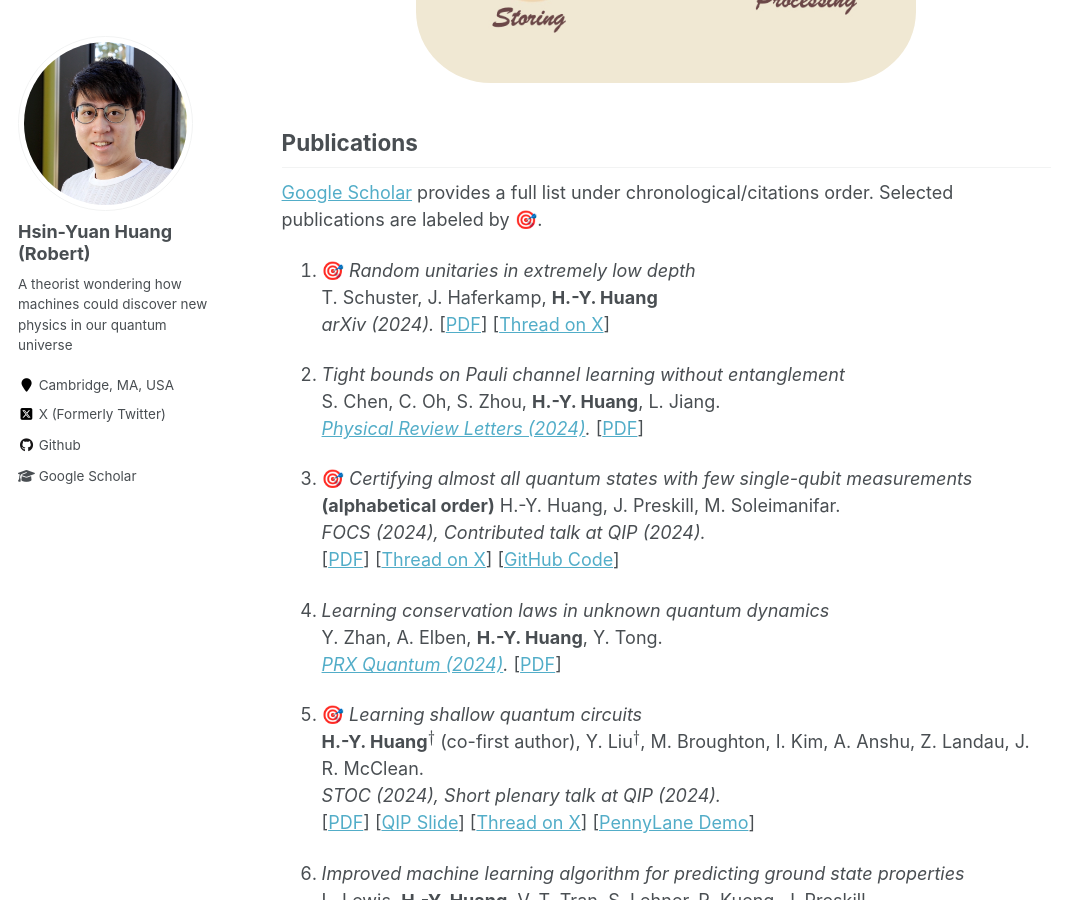
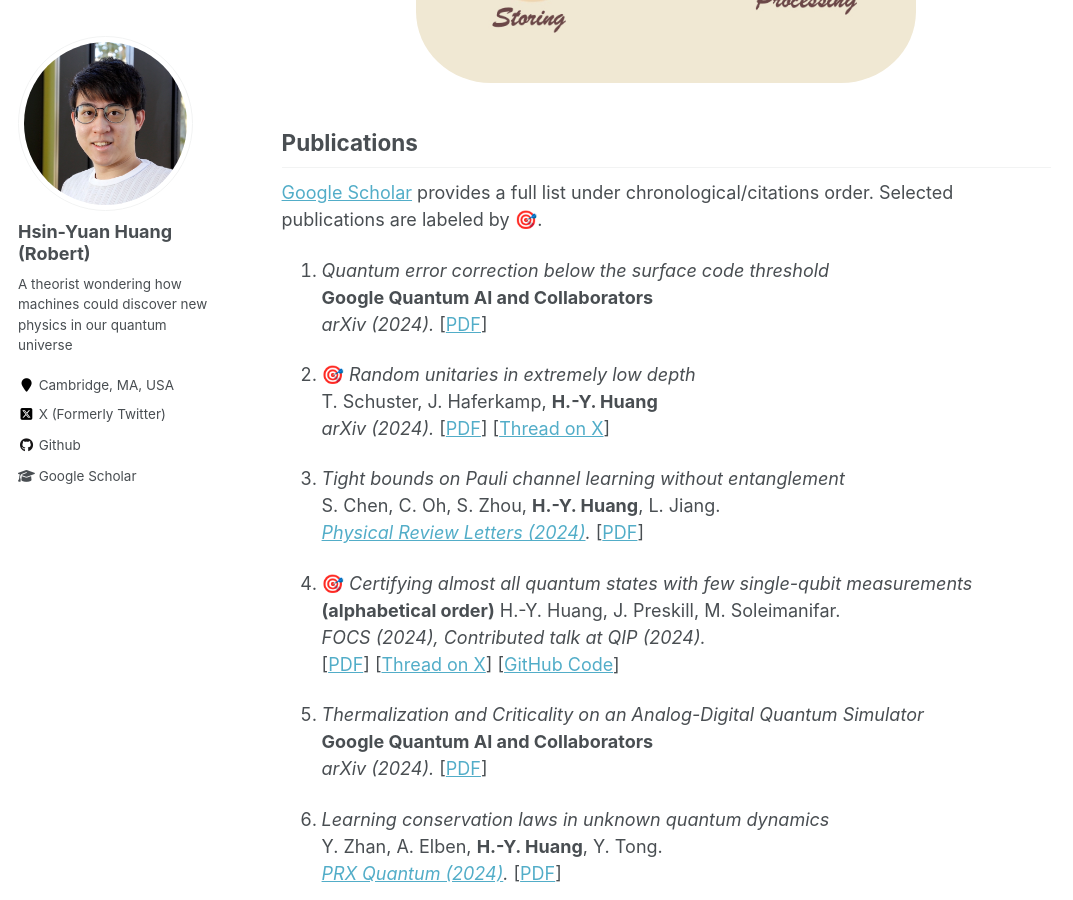
Before and after one commit to hsinyuan-huang/hsinyuan-huang.github.io, a Jekyll site: the page built from _pages/about.md, in a window 1280 px wide and 900 px high, scrolled down 1324 px. Shown: the whole window, without its empty margins (0-1073 px from the left). Built offline with Jekyll 4.4.1, drawn with Linux system fonts in a browser that asks for light colours; emoji names are drawn with the system emoji font; formulas are drawn with MathJax 3.

Commit message:
Add Google papers

```diff
--- a/_pages/about.md
+++ b/_pages/about.md
@@ -33,6 +33,9 @@ My ultimate goal is to build quantum machines capable of discovering new facets
 
 <a href="https://scholar.google.com/citations?user=2y5YF-gAAAAJ" target="_blank">Google Scholar</a> provides a full list under chronological/citations order. Selected publications are labeled by :dart:.
 
+1. *Quantum error correction below the surface code threshold* <br>
+**Google Quantum AI and Collaborators**<br>
+*arXiv (2024).* [<a href="https://arxiv.org/abs/2408.13687" target="_blank">PDF</a>]
 
 1. :dart: *Random unitaries in extremely low depth* <br>
 T. Schuster, J. Haferkamp, **H.-Y. Huang**<br>
@@ -49,6 +52,9 @@ S. Chen, C. Oh, S. Zhou, **H.-Y. Huang**, L. Jiang. <br>
 *FOCS (2024), Contributed talk at QIP (2024).*<br>
 [<a href="https://arxiv.org/abs/2404.07281" target="_blank">PDF</a>] [<a href="https://x.com/RobertHuangHY/status/1780093918488773026" target="_blank">Thread on X</a>] [<a href="https://github.com/hsinyuan-huang/certify-quantum-states" target="_blank">GitHub Code</a>]
 
+1. *Thermalization and Criticality on an Analog-Digital Quantum Simulator* <br>
+**Google Quantum AI and Collaborators**<br>
+*arXiv (2024).* [<a href="https://arxiv.org/abs/2405.17385" target="_blank">PDF</a>]
 
 1. *Learning conservation laws in unknown quantum dynamics* <br>
 Y. Zhan, A. Elben, **H.-Y. Huang**, Y. Tong. <br>
```
